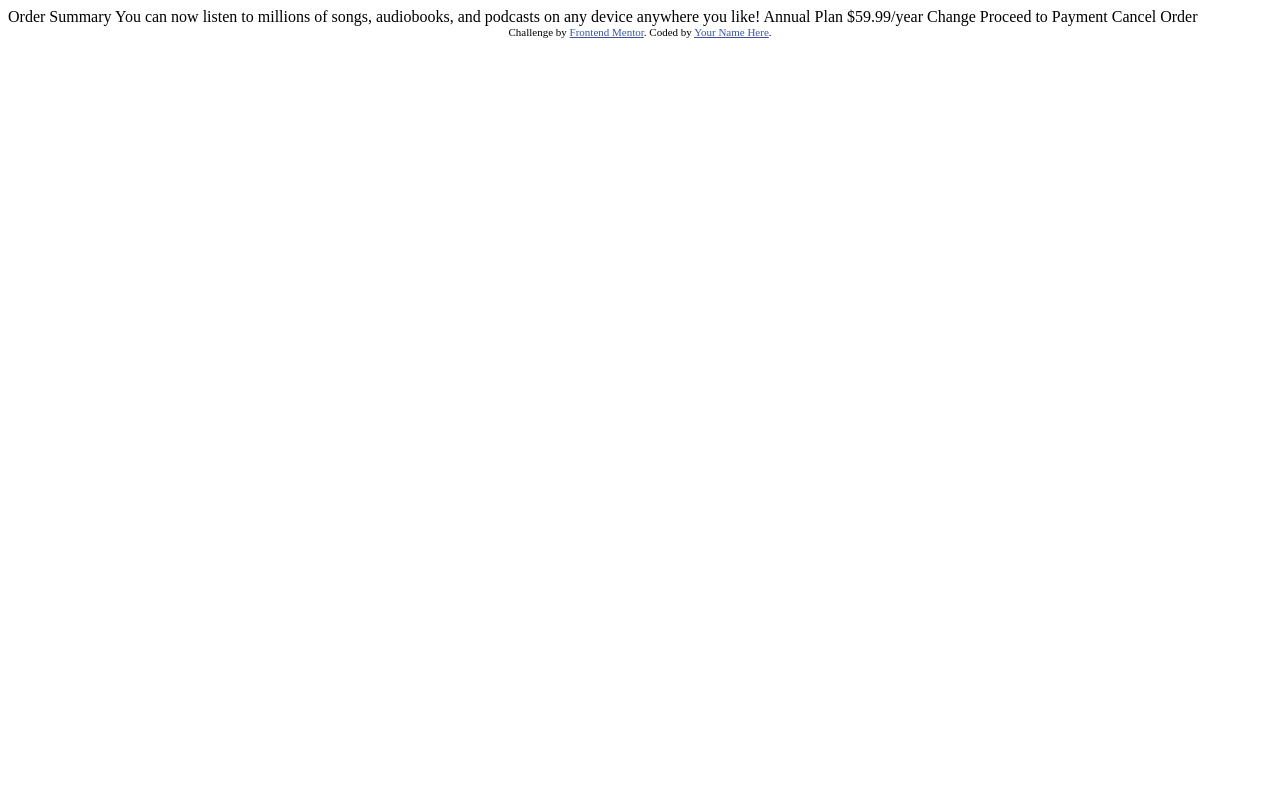
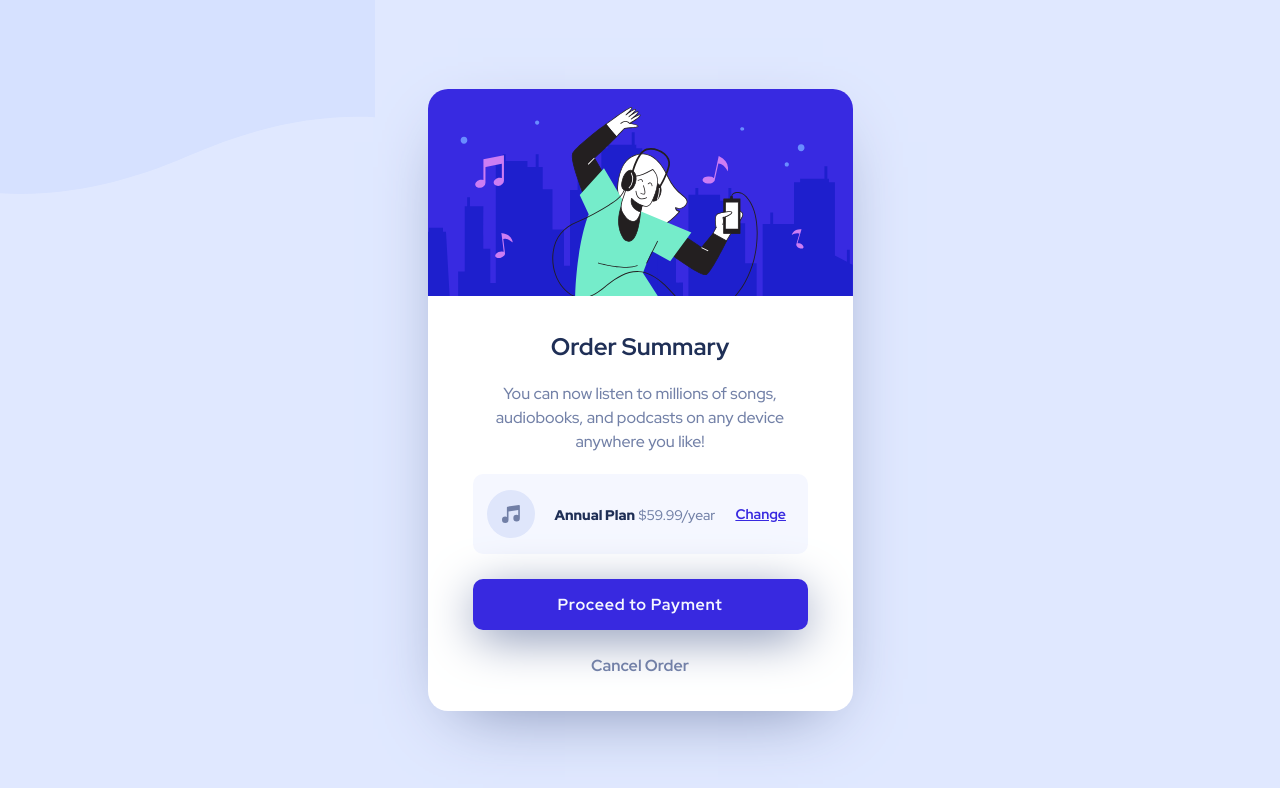
Before and after one commit to Orliland/order-summary-component-main, a plain HTML site: page index.html in a window 1280 px wide. Drawn offline with Linux system fonts and the light colour scheme.

Commit message:
developer end

```diff
--- /dev/null
+++ b/css/main.css
@@ -0,0 +1,141 @@
+:root {
+  font-family: "Red Hat Display", sans-serif;
+  font-size: 16px;
+  --pale-blue: hsl(225, 100%, 94%);
+  --bright-blue: hsl(245, 75%, 52%);
+  --very-pale-blue: hsl(225, 100%, 98%);
+  --desaturated-blue: hsl(224, 23%, 55%);
+  --dark-blue: hsl(223, 47%, 23%);
+  --white: #ffffff;
+  --shadow: 0px 23px 70px -30px var(--desaturated-blue);
+  --shadow2: 0px 10px 50px -5px var(--desaturated-blue);
+}
+
+body {
+  margin: 0px;
+}
+
+.main {
+  display: flex;
+  flex-direction: column;
+  align-items: center;
+  justify-content: center;
+  inline-size: calc(100vw - 50px);
+  max-inline-size: 100%;
+  block-size: calc(100vh - 50px);
+  background: url("../images/pattern-background-mobile.svg"), var(--pale-blue);
+  background-repeat: no-repeat;
+  /* background: linear-gradient(
+    var(--pale-blue),
+    var(--very-pale-blue),
+    var(--pale-blue)
+  ); */
+  padding: 25px;
+}
+
+.card {
+  inline-size: 100%;
+  max-inline-size: 425px;
+  background-color: var(--white);
+  border-radius: 20px;
+  overflow: hidden;
+  box-shadow: var(--shadow);
+}
+
+.card__image {
+  inline-size: 100%;
+}
+
+.card__body {
+  inline-size: calc(100% - 50px);
+  max-inline-size: 335px;
+  margin: 0 auto;
+  padding: 25px;
+}
+
+.description {
+  text-align: center;
+}
+
+.description__title {
+  margin-block: 5px;
+  color: var(--dark-blue);
+}
+
+.description__text {
+  margin-block: 20px;
+  color: var(--desaturated-blue);
+  line-height: 24px;
+  font-weight: 500;
+}
+
+.plan {
+  display: flex;
+  align-items: center;
+  gap: 20px;
+  padding: 16px 14px;
+  background-color: var(--very-pale-blue);
+  border-radius: 10px;
+}
+
+.plan__title {
+  font-size: 0.875rem;
+  font-weight: 900;
+  color: var(--dark-blue);
+}
+
+.plan__price {
+  font-size: 0.875rem;
+  color: var(--desaturated-blue);
+}
+
+.plan__link {
+  font-size: 0.875rem;
+  font-weight: 700;
+  color: var(--bright-blue);
+}
+
+.actions {
+  text-align: center;
+}
+
+.actions__next {
+  display: block;
+  margin-block: 25px;
+  padding: 15px;
+  background-color: var(--bright-blue);
+  color: var(--very-pale-blue);
+  text-align: center;
+  text-decoration: none;
+  font-weight: 700;
+  letter-spacing: 0.7px;
+  border-radius: 10px;
+  box-shadow: var(--shadow2);
+}
+
+.actions__cancel {
+  display: inline-block;
+  margin-block-end: 10px;
+  font-weight: 700;
+  color: var(--desaturated-blue);
+  text-align: center;
+  text-decoration: none;
+}
+
+.plan__link:hover,
+.actions__next:hover {
+  opacity: 0.7;
+  text-decoration: none;
+}
+
+.actions__cancel:hover {
+  color: var(--dark-blue);
+}
+
+@media screen and (min-width: 1300px) {
+  .main {
+    background: url("../images/pattern-background-desktop.svg");
+    background-size: contain;
+    background-repeat: no-repeat;
+  }
+}
--- a/index.html
+++ b/index.html
@@ -1,37 +1,81 @@
 <!DOCTYPE html>
 <html lang="en">
   <head>
-  <meta charset="UTF-8">
-  <meta name="viewport" content="width=device-width, initial-scale=1.0"> <!-- displays site properly based on user's device -->
+    <meta charset="UTF-8" />
+    <meta name="viewport" content="width=device-width, initial-scale=1.0" />
+    <!-- displays site properly based on user's device -->
 
-  <link rel="icon" type="image/png" sizes="32x32" href="./images/favicon-32x32.png">
+    <link
+      rel="icon"
+      type="image/png"
+      sizes="32x32"
+      href="./images/favicon-32x32.png"
+    />
 
     <title>Frontend Mentor | Order summary card</title>
 
+    <link rel="preconnect" href="https://fonts.googleapis.com" />
+    <link rel="preconnect" href="https://fonts.gstatic.com" crossorigin />
+    <link
+      href="https://fonts.googleapis.com/css2?family=Red+Hat+Display:wght@500;700;900&display=swap"
+      rel="stylesheet"
+    />
+    <link rel="stylesheet" href="./css/main.css" />
+
     <!-- Feel free to remove these styles or customise in your own stylesheet 👍 -->
     <style>
-    .attribution { font-size: 11px; text-align: center; }
-    .attribution a { color: hsl(228, 45%, 44%); }
+      .attribution {
+        font-size: 11px;
+        text-align: center;
+      }
+      .attribution a {
+        color: hsl(228, 45%, 44%);
+      }
     </style>
   </head>
   <body>
+    <main class="main">
+      <article class="card">
+        <picture class="card__cover">
+          <img
+            src="./images/illustration-hero.svg"
+            alt="A woman listen music"
+            class="card__image"
+          />
+        </picture>
+        <div class="card__body">
+          <div class="description">
+            <h2 class="description__title">Order Summary</h2>
+            <p class="description__text">
+              You can now listen to millions of songs, audiobooks, and podcasts
+              on any device anywhere you like!
+            </p>
+          </div>
+          <div class="plan">
+            <img
+              src="./images/icon-music.svg"
+              alt="Icon of music"
+              class="plan__icon"
+            />
+            <div class="plan__description">
+              <span class="plan__title">Annual Plan</span>
+              <span class="plan__price">$59.99/year</span>
+            </div>
+            <a href="#" class="plan__link">Change</a>
+          </div>
+          <div class="actions">
+            <a href="#" class="actions__next">Proceed to Payment</a>
+            <a href="#" class="actions__cancel">Cancel Order</a>
+          </div>
+        </div>
+      </article>
 
-  Order Summary
-
-  You can now listen to millions of songs, audiobooks, and podcasts on any
-  device anywhere you like!
-
-  Annual Plan
-  $59.99/year
-
-  Change
-
-  Proceed to Payment
-  Cancel Order
-
-  <div class="attribution">
-    Challenge by <a href="https://www.frontendmentor.io?ref=challenge" target="_blank">Frontend Mentor</a>.
-    Coded by <a href="#">Your Name Here</a>.
-  </div>
+      <!-- <footer class="attribution">
+        Challenge by
+        <a href="https://www.frontendmentor.io?ref=challenge" target="_blank"
+          >Frontend Mentor</a
+        >. Coded by <a href="#">Your Name Here</a>.
+      </footer> -->
+    </main>
   </body>
 </html>
```
Also changed, not shown: images/desktop.png (added), images/mobile.png (added), 1 other file. Lines whose indentation alone changed are shown as unchanged.
